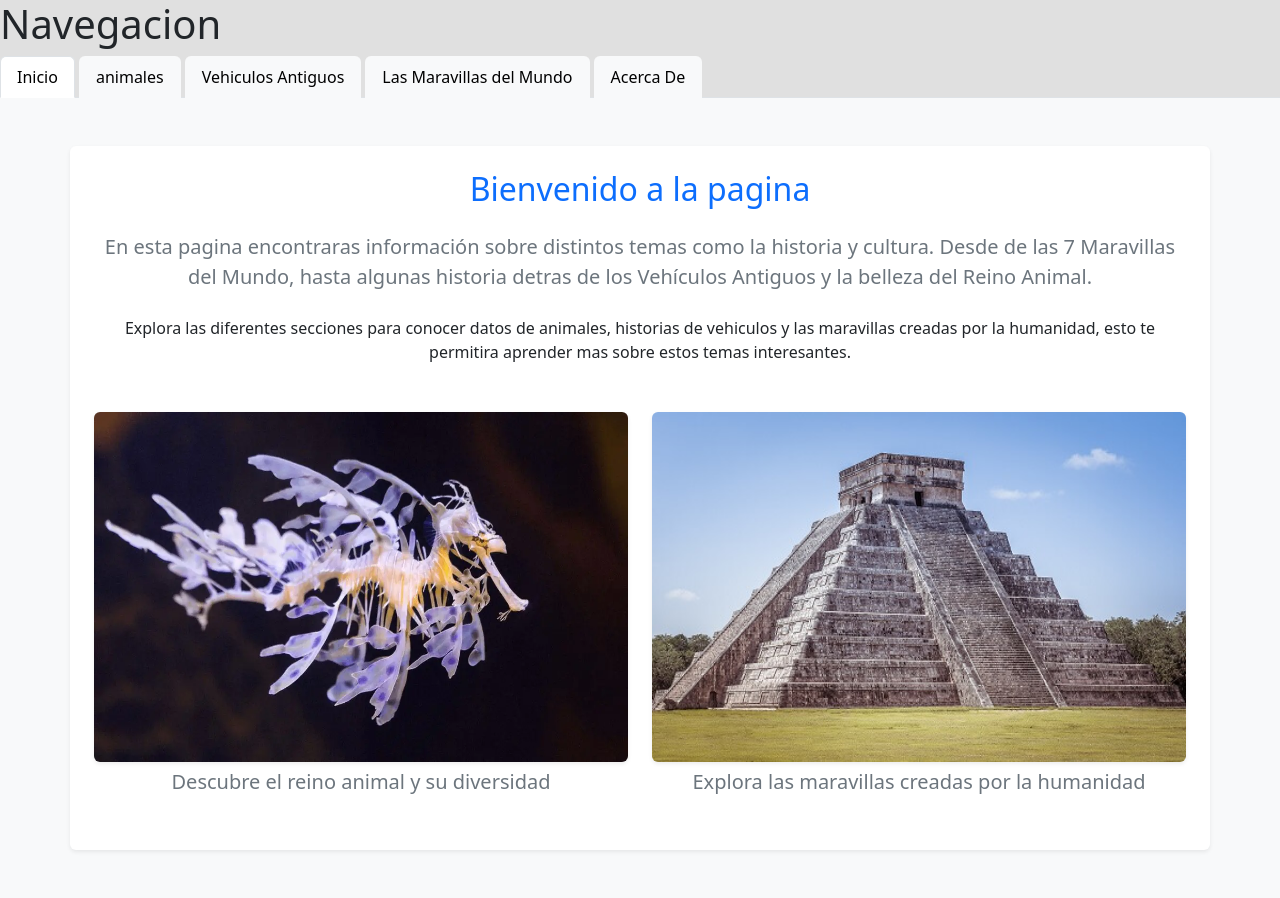
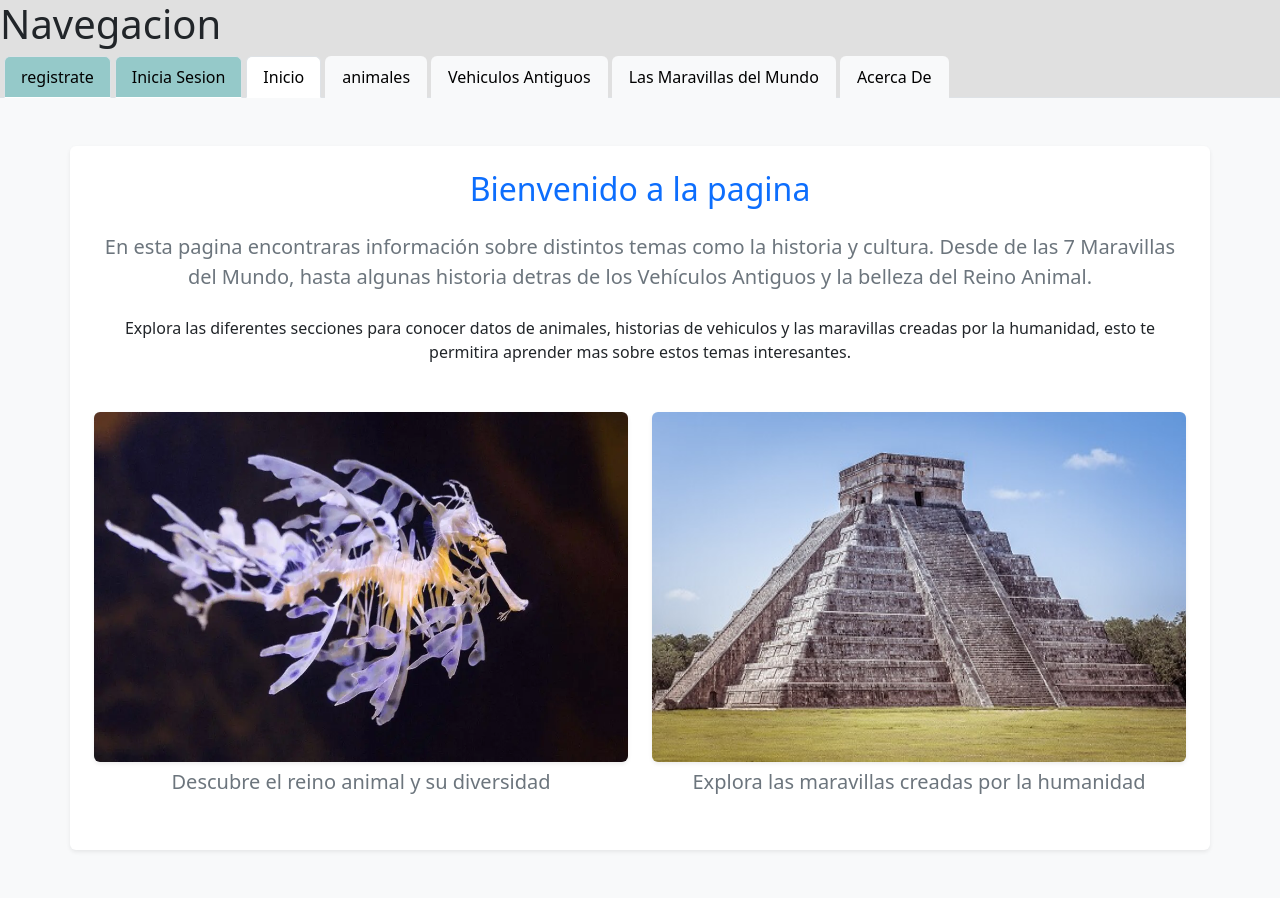
Before and after one commit to EdgarUrielMoralesTorres/PaginaWebConEntrono, a Flask app: page / in a window 1280 px wide. Run offline with Flask 3, Linux system fonts and the light colour scheme.

Commit message:
Update base.html

```diff
--- a/templates/base.html
+++ b/templates/base.html
@@ -16,7 +16,13 @@
 <h1>Navegacion</h1>
     <ul class="nav nav-tabs">
   <li class="nav-item">
-    <a class="nav-link active Light" aria-current="page" href="/">Inicio</a>
+    <a class="nav-link active Light ms-1" style="background-color: rgb(149, 201, 201);" aria-current="page" href="/registrate">registrate</a>
+  </li>
+   <li class="nav-item">
+    <a class="nav-link active Light ms-1" style="background-color: rgb(149, 201, 201);" aria-current="page" href="/iniciaSes">Inicia Sesion</a>
+  </li>
+      <li class="nav-item">
+    <a class="nav-link active Light ms-1" aria-current="page" href="/">Inicio</a>
   </li>
   <li class="nav-item">
     <a class="nav-link text-bg-light ms-1" href="/animales">animales</a>
```
